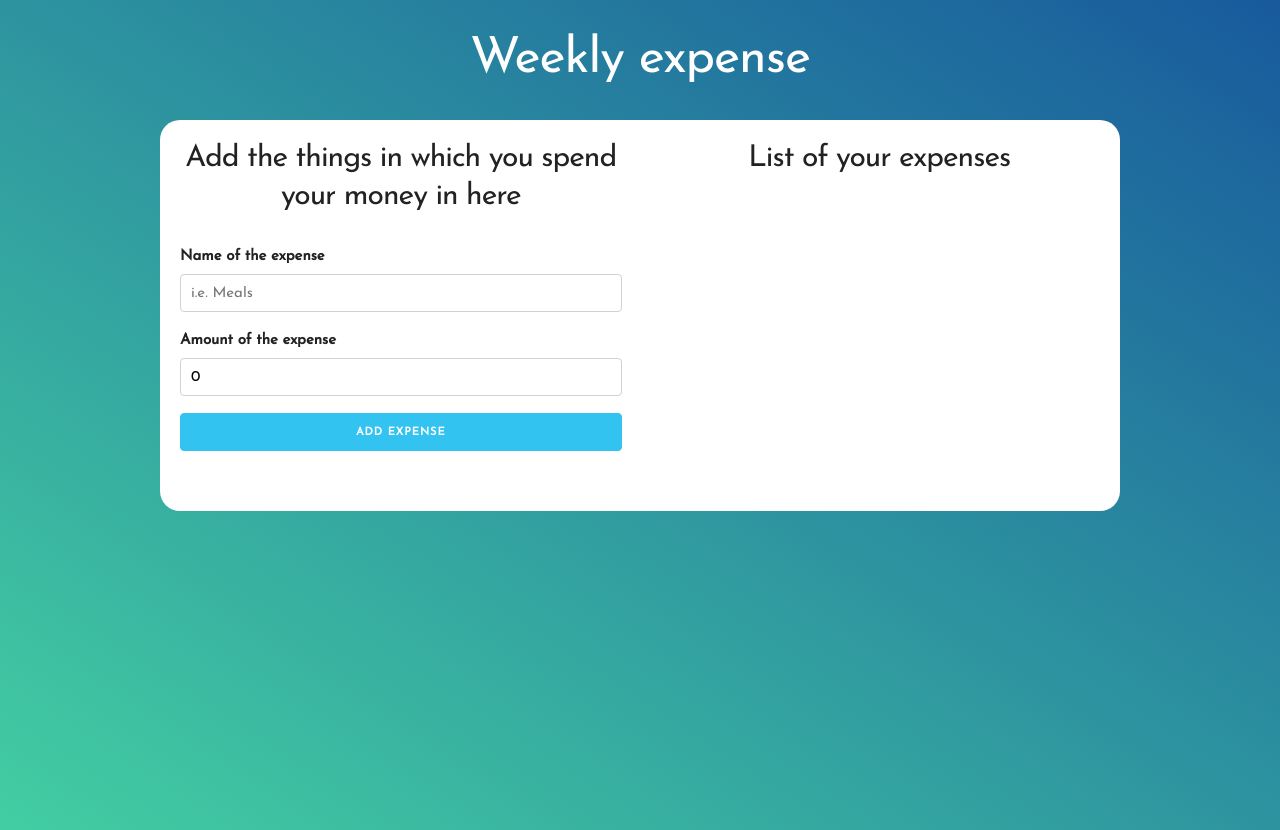
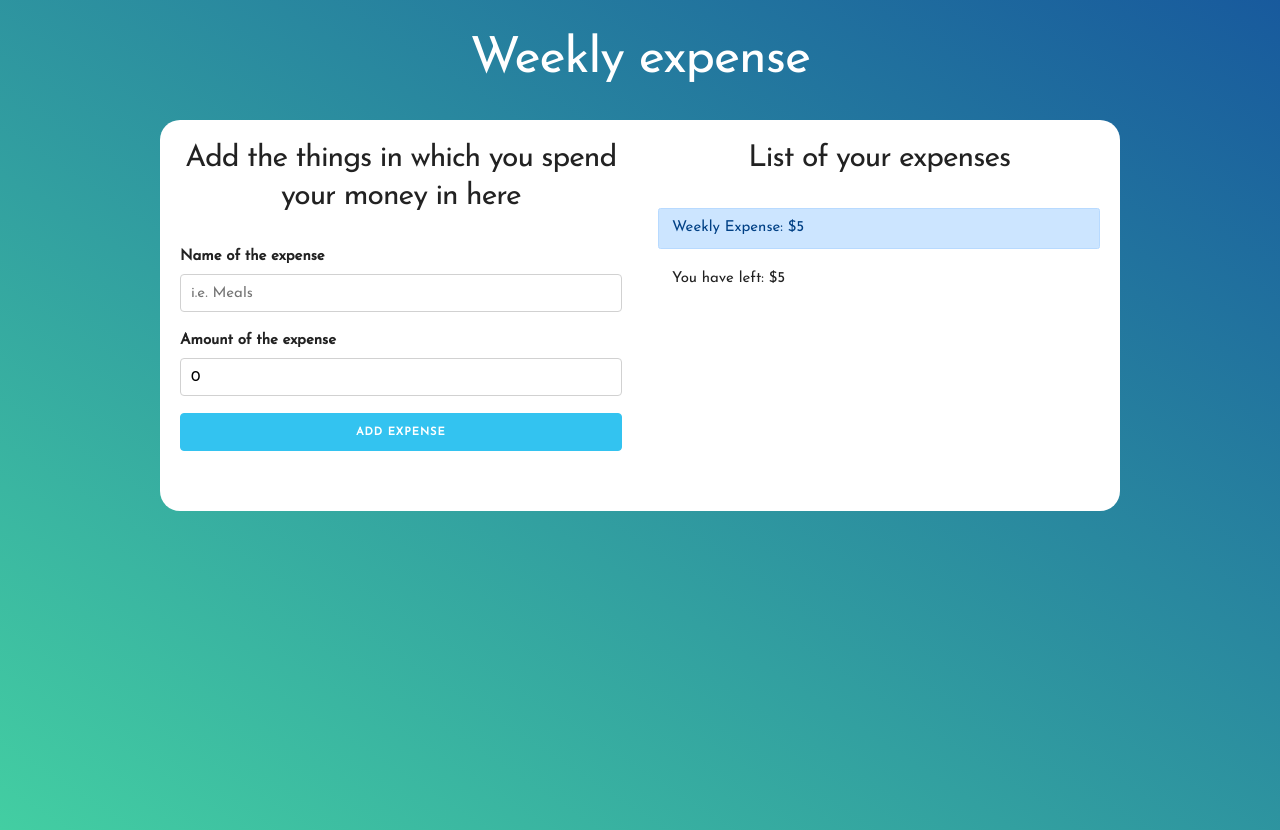
Before and after one commit to AntonioSalazar/react-weekly-expense, a React (Create React App) app: page / in a window 1280 px wide. Both pictures are taken after typing "5" into the empty fields and a click on the input "Set Budget". Built offline with nearby package versions, Linux system fonts and the light colour scheme.

Commit message:
created the component that will show how many budget you have left

```diff
--- a/src/App.js
+++ b/src/App.js
@@ -2,6 +2,7 @@ import React, {useState} from 'react';
 import Question from './components/Question';
 import Form from './components/Form';
 import List from './components/List';
+import ExpenseControl from './components/ExpensesControl';
 
 function App() {
 
@@ -47,6 +48,10 @@ function App() {
                 <List
                   expensesArray={expensesArray}
                 />
+                <ExpenseControl
+                  budget={budget}
+                  budgetLeft={budgetLeft}
+                />
               </div>
             </div>
             )
--- /dev/null
+++ b/src/components/ExpensesControl.js
@@ -0,0 +1,17 @@
+import React, { Fragment } from 'react';
+
+const ExpensesControl = ({budget, budgetLeft}) => {
+    return(
+        <Fragment>
+            <div className='alert alert-primary'>
+                Weekly Expense: ${budget}
+            </div>
+
+            <div className='alert'>
+                 You have left: ${budgetLeft}
+            </div>
+        </Fragment>
+    )
+}
+
+export default ExpensesControl;
--- a/src/index.scss
+++ b/src/index.scss
@@ -95,3 +95,16 @@ h2 {
   padding: 1rem;
   color: white;
 }
+
+.alert {
+  position: relative;
+  padding: .75rem 1.25rem;
+  margin-bottom: 1rem;
+  border: 1px solid transparent;
+  border-radius: .25rem;
+}
+.alert-primary {
+  color: #004085;
+  background-color: #cce5ff;
+  border-color: #b8daff;
+}
```
